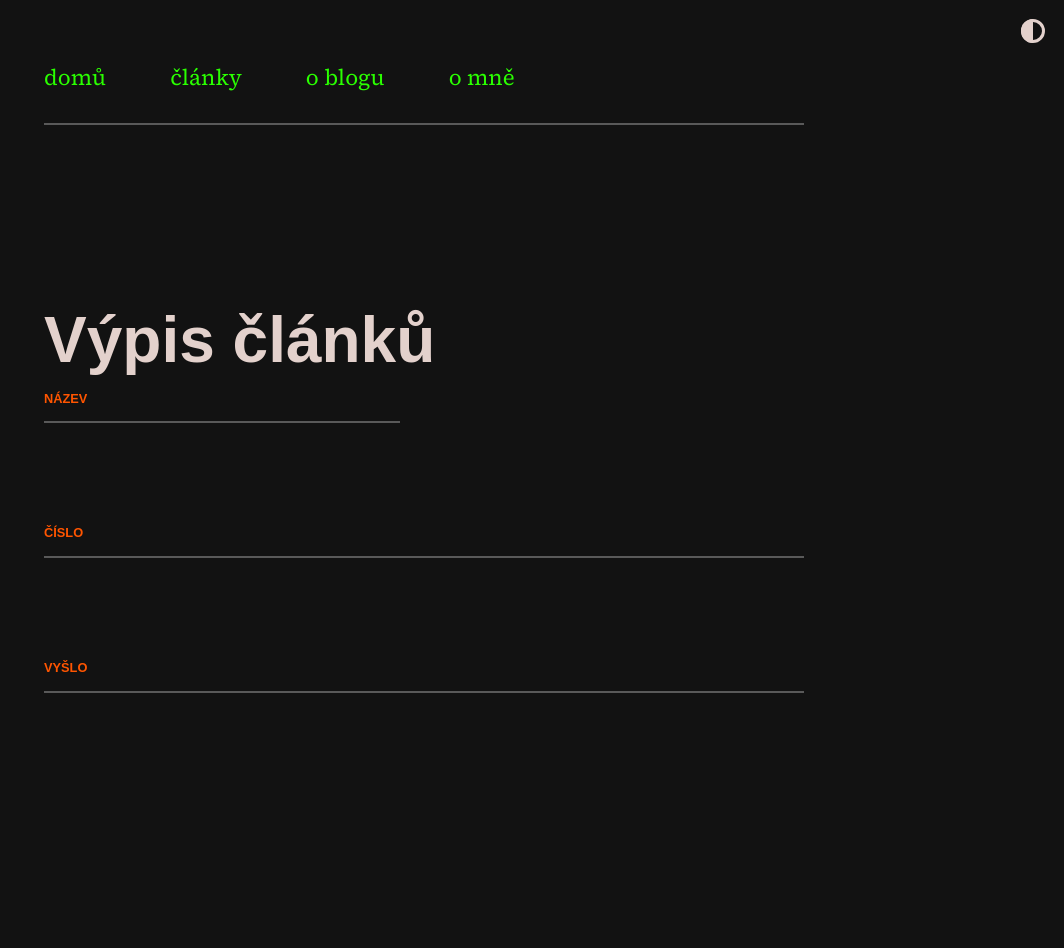
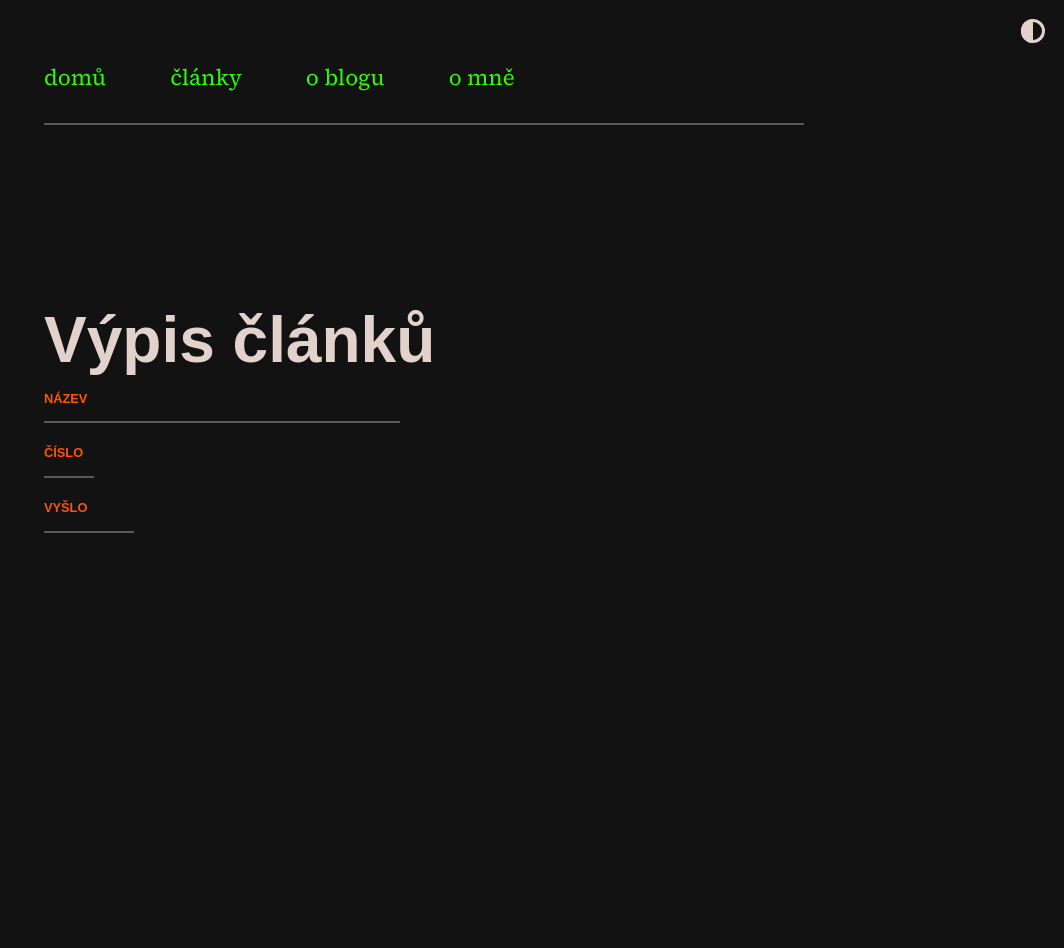
Before and after one commit to scherrer-txt/bts, a Jekyll site: the page built from vypis.html, in a window 1280 px wide. Shown: the whole page, without its empty margins (216-1280 px from the left). Built offline with Jekyll 4.4.1, drawn with Linux system fonts in a browser that asks for light colours; some web fonts are replaced.

Commit message:
Update moonwalk.scss

```diff
--- a/_sass/moonwalk.scss
+++ b/_sass/moonwalk.scss
@@ -524,6 +524,36 @@
 }
 // POST META END
 
+// POST INDEX
+.post-index-info {
+  font-family: "roc-grotesk", sans-serif;
+  font-size: 2rem;
+  font-weight: 400;
+  color: var(--text);
+  line-height: 2rem;
+  margin-top: 0px;
+  margin-bottom: 0px;
+}
+
+.post-index-title {
+  font-family: "roc-grotesk", sans-serif;
+  font-size: 4rem;
+  font-weight: 400;
+  color: var(--text);
+  line-height: 4rem;
+  margin-top: 0px;
+  margin-bottom: 0px;
+}
+
+.number-index-container {
+ width: 50px;
+}
+
+.release-index-container {
+  width: 90px;
+}
+// POST INDEX END
+
 /* Media query for small devices (e.g., phones) */
 @media only screen and (max-width: 600px) {
   /* Styles for small devices */
```
